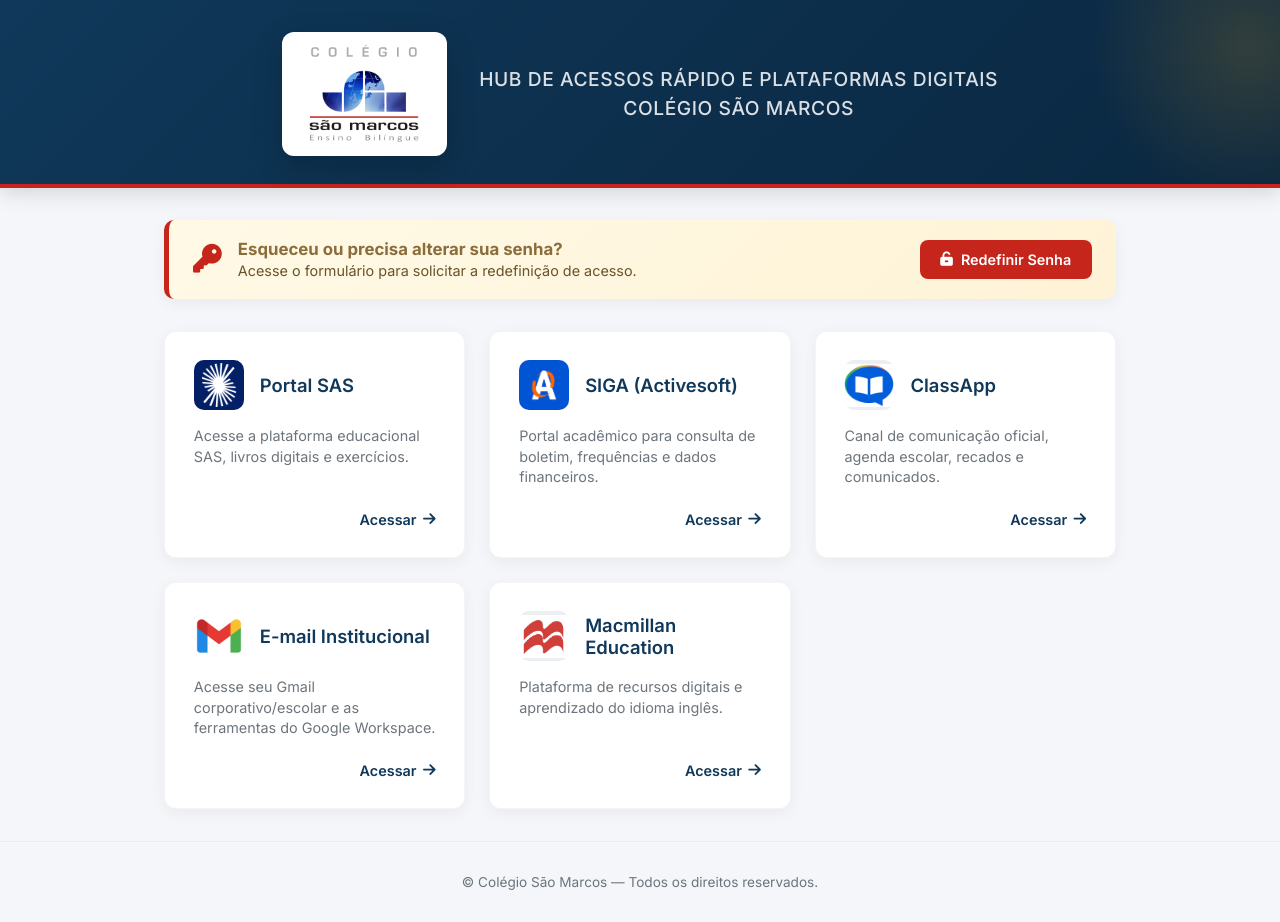
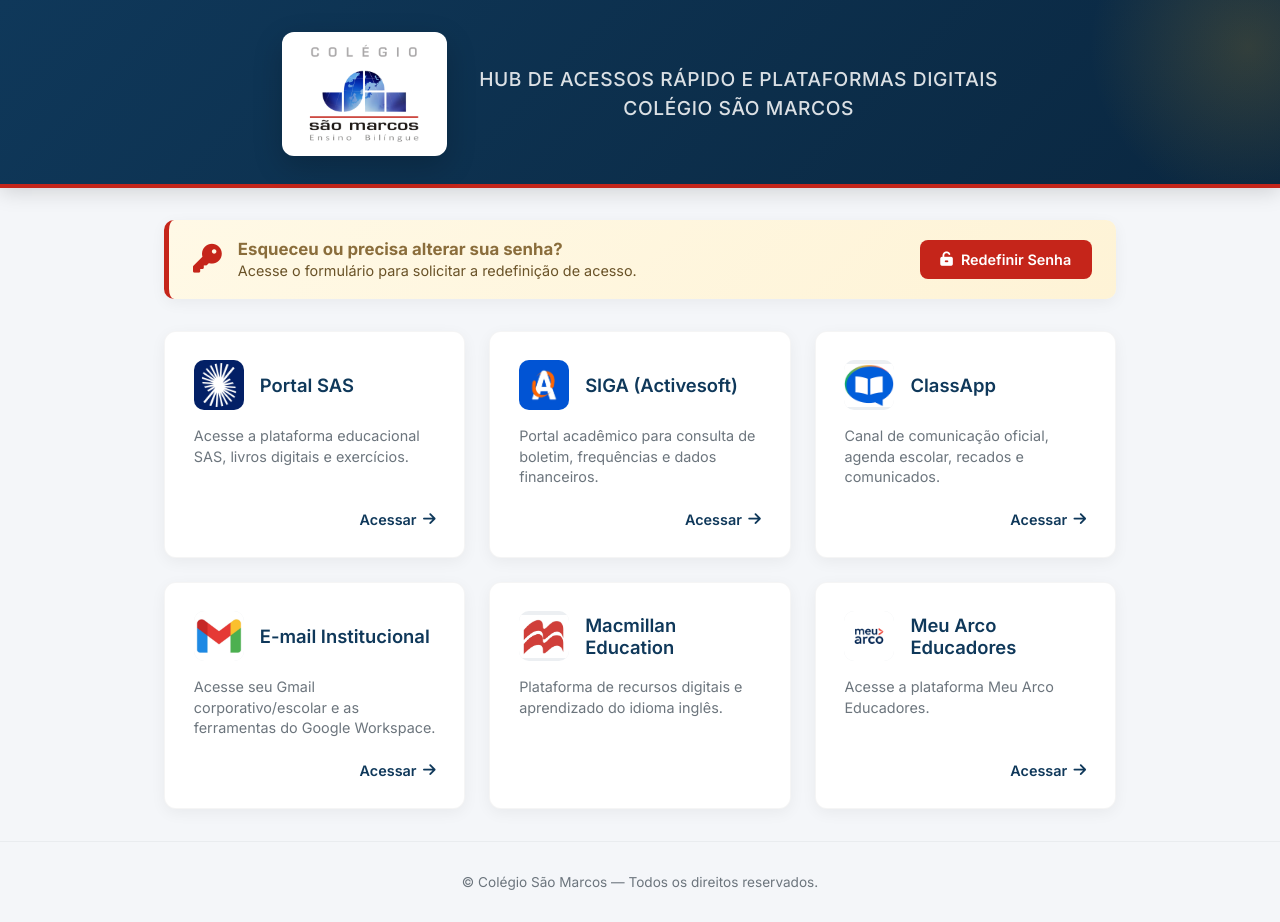
Before and after one commit to matheusbcardosoo/csm-hub, a plain HTML site: page index.html in a window 1280 px wide. Drawn offline with Linux system fonts and the light colour scheme.

Commit message:
Add Meu Arco Educadores portal card
Adds a new “Meu Arco Educadores” access card to the homepage with its external login/migration link, description, and dedicated logo image asset (`assets/images/meuarco.png`).

```diff
--- a/index.html
+++ b/index.html
@@ -118,6 +118,17 @@
                     </div>
                     <div class="card-desc">Plataforma de recursos digitais e aprendizado do idioma inglês.</div>
                 </div>
+            <!-- Meu Arco Educadores -->
+            <a href="https://iam.olaisaac.io/api/v3/auth/isaac/plataforma/migrate?redirect_uri=https%3A%2F%2Fescolas.olaisaac.io%2Fcolegio-sao-marcos" target="_blank" rel="noopener noreferrer" class="card">
+                <div>
+                    <div class="card-header">
+                        <div class="card-icon">
+                            <img src="./assets/images/meuarco.png" alt="Logotipo do Meu Arco Educadores" class="card-logo">
+                        </div>
+                        <div class="card-title">Meu Arco Educadores</div>
+                    </div>
+                    <div class="card-desc">Acesse a plataforma Meu Arco Educadores.</div>
+                </div>
                 <div class="card-action">
                     Acessar <i class="fas fa-arrow-right"></i>
                 </div>
```
Also changed, not shown: assets/images/meuarco.png (added).
